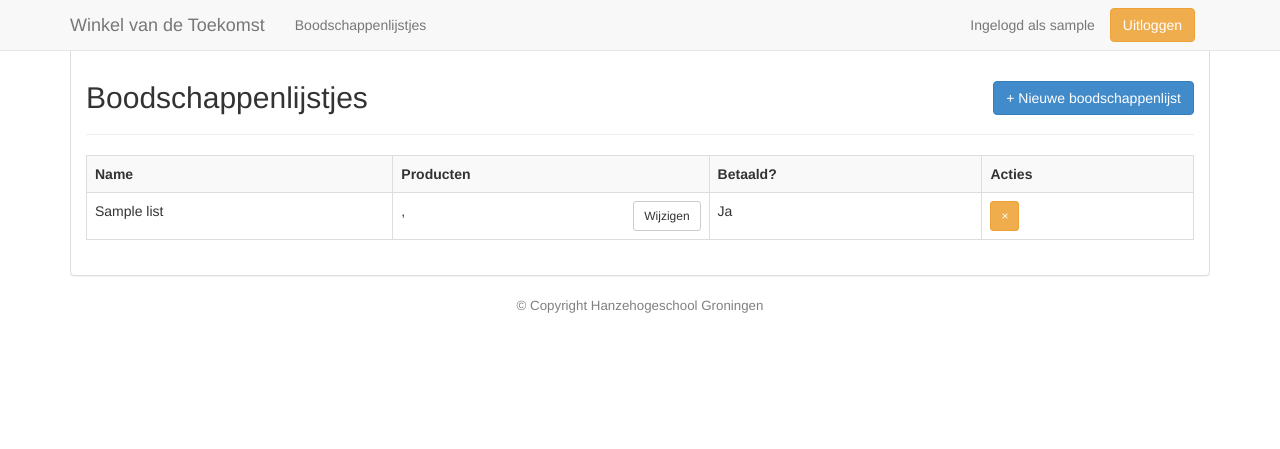
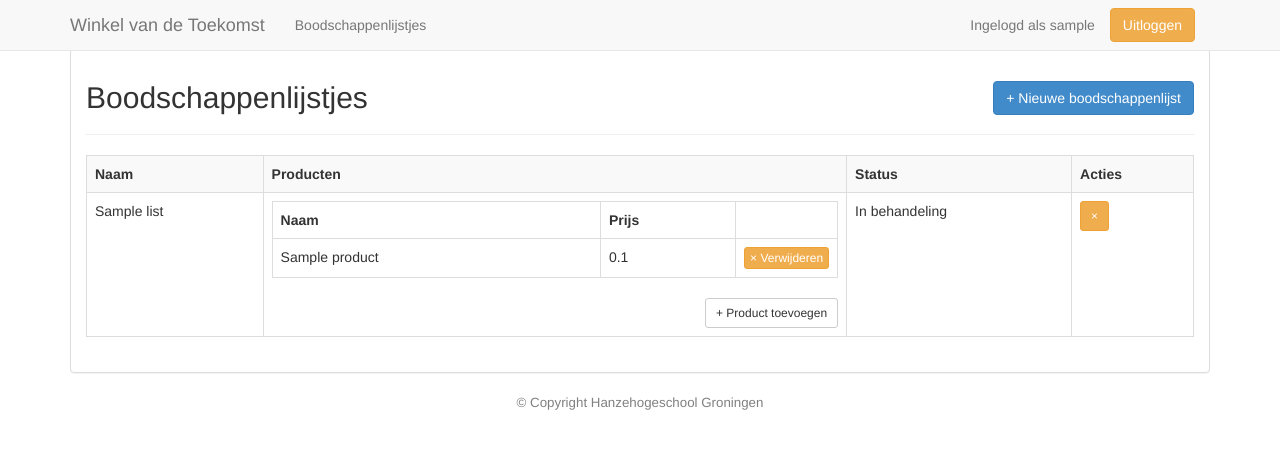
Before and after one commit to jaapz/winkel-van-de-toekomst, a Flask app: page /shoppinglists/ in a window 1280 px wide. Shown: the top 449 px of the page. Run offline with Flask 2, Linux system fonts and the light colour scheme; a user stored in the database is signed in; tables that the repository leaves empty hold one stand-in row (values such as "Sample post"); some libraries are stand-ins or nearby versions.

Commit message:
Added ShoppingList.status and removing product from shoppinglist

```diff
--- a/app/shoppinglist/models.py
+++ b/app/shoppinglist/models.py
@@ -60,17 +60,24 @@ class ShoppingList(db.Model):
     """ Represents a shopping list containing several products. """
     __tablename__ = 'shopping_list'
 
+    STATUSSES = ['niet betaald', 'in behandeling', 'betaald']
+
     id = db.Column(db.Integer, primary_key=True)
     name = db.Column(db.String(50))
-    payed = db.Column(db.Boolean, default=False)
+    status = db.Column(db.Integer, default=0)
     user_id = db.Column(db.Integer, db.ForeignKey('user.id'))
     user = db.relationship('User')
     products = db.relationship(ShoppingListToProduct)
+
+    @property
+    def nice_status(self):
+        return ShoppingList.STATUSSES[self.status]
 
     def to_dict(self):
         return dict(
             id=self.id,
             name=self.name,
+            status=self.status,
             user_id=self.user.id if self.user else None,
             products=[p.product.to_dict(self) for p in self.products]
         )
--- a/app/shoppinglist/views.py
+++ b/app/shoppinglist/views.py
@@ -1,8 +1,9 @@
 from flask import Blueprint, render_template, redirect, url_for, abort
 from flask.ext.login import login_required, current_user
+from sqlalchemy import and_
 
 from app import db
-from app.shoppinglist.models import ShoppingList
+from app.shoppinglist.models import ShoppingList, ShoppingListToProduct
 from app.shoppinglist.forms import ShoppingListForm
 
 shoppinglists_views = Blueprint('shoppinglists_views', __name__,
@@ -42,3 +43,22 @@ def remove(id):
     db.session.commit()
 
     return redirect(url_for('shoppinglists_views.overview'))
+
+
+@shoppinglists_views.route('/<int:id>/products/remove/<int:product_id>',
+                           methods=['GET'])
+@login_required
+def remove_product(id, product_id):
+    """ Removes a product from the shopping list. """
+    assoc = ShoppingListToProduct.query.filter(and_(
+        ShoppingListToProduct.product_id == product_id,
+        ShoppingListToProduct.shopping_list_id == id
+    )).first()
+
+    if assoc is None:
+        abort(404)
+
+    db.session.delete(assoc)
+    db.session.commit()
+
+    return redirect(url_for('shoppinglists_views.overview'))
--- a/app/templates/shoppinglists/list.html
+++ b/app/templates/shoppinglists/list.html
@@ -4,17 +4,16 @@
     <h2>
         Boodschappenlijstjes
         <a class="btn btn-header btn-primary pull-right" data-toggle="modal" data-target="#create-shopping-list">
-            <span class="glyphicon-plus"></span>
-            Nieuwe boodschappenlijst
+            + Nieuwe boodschappenlijst
         </a>
     </h2>
     <hr>
 
     <table class="table table-bordered table-striped">
         <tr>
-            <th>Name</th>
+            <th>Naam</th>
             <th>Producten</th>
-            <th>Betaald?</th>
+            <th>Status</th>
             <th>Acties</th>
         </tr>
 
@@ -22,12 +21,21 @@
             <tr>
                 <td>{{ list.name }}</td>
                 <td>
-                    {% for product in list.products %}
-                        {{ product.name }},
-                    {% endfor %}
-                    <a href="" class="btn btn-default pull-right btn-sm">Wijzigen</a>
+                    <table class="table table-bordered">
+                        <tr><th>Naam</th><th>Prijs</th><th></th></tr>
+                        {% for assoc in list.products %}
+                            <tr>
+                                <td>{{ assoc.product.name }}</td>
+                                <td>{{ assoc.product.price / 100 }}</td>
+                                <td style="width:50px;">
+                                    <a href="{{ url_for('shoppinglists_views.remove_product', id=list.id, product_id=assoc.product.id) }}" class="btn btn-xs btn-warning">&times; Verwijderen</a>
+                                </td>
+                            </tr>
+                        {% endfor %}
+                    </table>
+                    <a href="" class="btn btn-default pull-right btn-sm">+ Product toevoegen</a>
                 </td>
-                <td>{% if list.payed %}Ja{% else %}Nee{% endif %}</td>
+                <td>{{ list.nice_status.capitalize() }}</td>
                 <td>
                     <div class="btn-group">
                     <a href="{{ url_for('shoppinglists_views.remove', id=list.id) }}" title="Verwijderen" class="btn btn-warning btn-sm">&times;</a>
--- a/build.py
+++ b/build.py
@@ -45,7 +45,7 @@ def fixtures():
     b = Product(
         name='Blik Bier',
         id=1902901902901902,
-        price=150
+        price=1500
     )
 
     ba = ShoppingListToProduct(
@@ -58,7 +58,7 @@ def fixtures():
     h = Product(
         name='Hagelslag',
         id=9090191919348524,
-        price=100
+        price=1000
     )
 
     ha = ShoppingListToProduct(
@@ -71,7 +71,7 @@ def fixtures():
     p = Product(
         name='Sportlife',
         id=8711400406133,
-        price=15
+        price=150
     )
 
     pa = ShoppingListToProduct(
```
